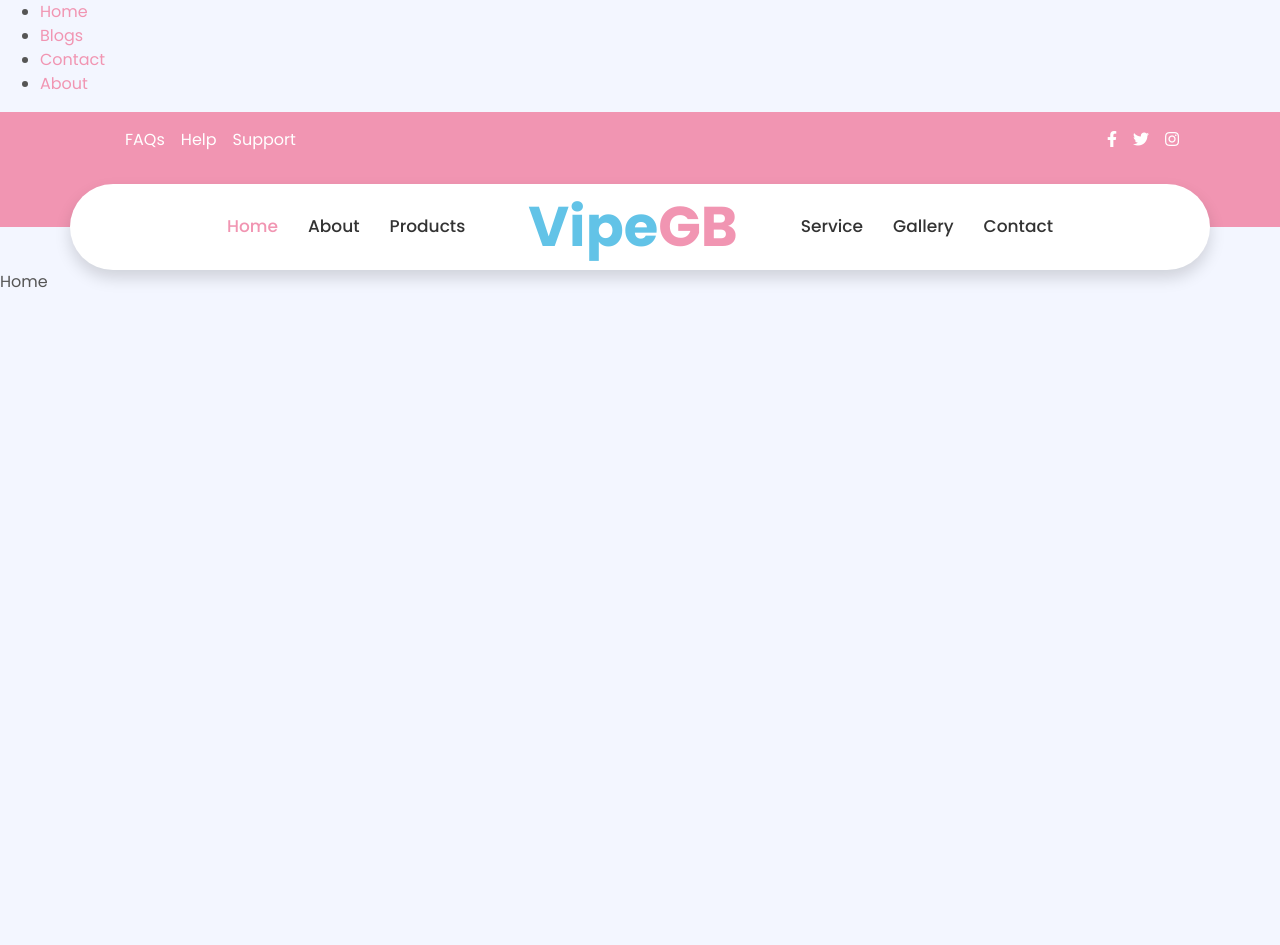
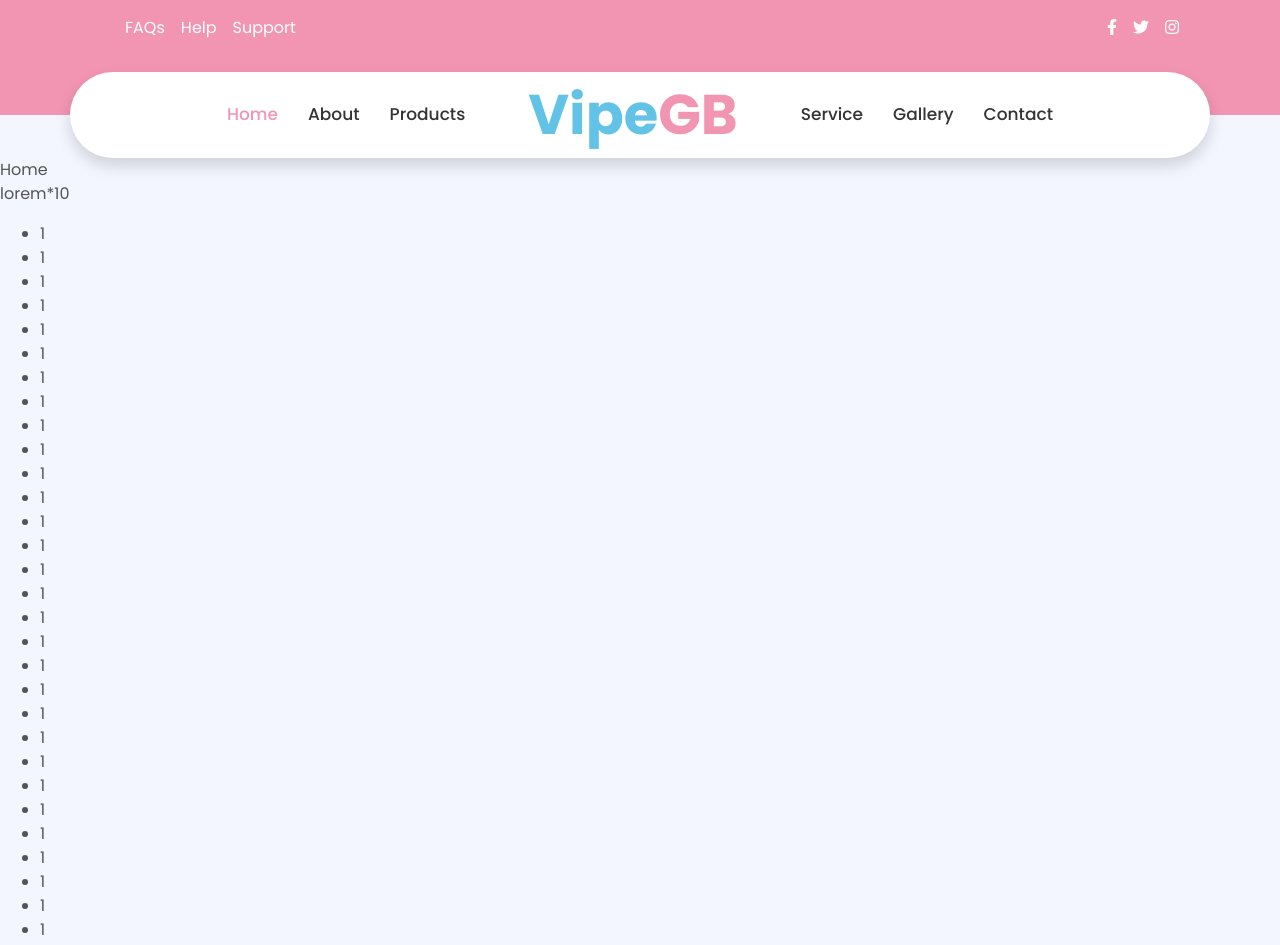
Before and after one commit to jfbarahonag/vipe, a React (Vite) app: page / in a window 1280 px wide. Shown: the top 945 px of the page. Before the commit the page ends 800 px from the top, so only its background shows below. Built offline with nearby package versions, Linux system fonts and the light colour scheme.

Commit message:
Wrapper and header were added to Layout, and now Header's position is sticky

```diff
--- a/src/components/Header/index.tsx
+++ b/src/components/Header/index.tsx
@@ -76,8 +76,7 @@ const navBarLinks = {
 
 const Header = () => {
   return (
-    <Wrapper>
-      <header>
+      <header className='' style={{position:'sticky',top:0}} >
         {/* // topbar */}
         <div className='container-fluid bg-primary py-3 d-none d-md-block'>
           <div className="container">
@@ -184,7 +183,6 @@ const Header = () => {
         </div>
         {/* // hero slider */}
       </header>
-    </Wrapper>
   )
 }
 
--- a/src/pages/Home.tsx
+++ b/src/pages/Home.tsx
@@ -1,11 +1,46 @@
-import Header from "../components/Header";
 
 export const Home = () => {
   return (
     <>
-      <Header />
       <div>Home</div>
-
+      <p>lorem*10</p>
+      <ul>
+        <li>1</li>
+        <li>1</li>
+        <li>1</li>
+        <li>1</li>
+        <li>1</li>
+        <li>1</li>
+        <li>1</li>
+        <li>1</li>
+        <li>1</li>
+        <li>1</li>
+        <li>1</li>
+        <li>1</li>
+        <li>1</li>
+        <li>1</li>
+        <li>1</li>
+        <li>1</li>
+        <li>1</li>
+        <li>1</li>
+        <li>1</li>
+        <li>1</li>
+        <li>1</li>
+        <li>1</li>
+        <li>1</li>
+        <li>1</li>
+        <li>1</li>
+        <li>1</li>
+        <li>1</li>
+        <li>1</li>
+        <li>1</li>
+        <li>1</li>
+        <li>1</li>
+        <li>1</li>
+        <li>1</li>
+        <li>1</li>
+        <li>1</li>
+      </ul>
     </>
   )
 }
--- a/src/pages/Layout.tsx
+++ b/src/pages/Layout.tsx
@@ -1,12 +1,13 @@
 import { Outlet } from "react-router-dom";
-import NavBar from "../components/common/NavBar";
+import Wrapper from "../components/common/Wrapper";
+import Header from "../components/Header";
 
 export const Layout = () => {
   return (
-    <>
-      <NavBar />
+    <Wrapper>
+      <Header />
       <Outlet />
-    </>
+    </Wrapper>
   )
 }
 
```
